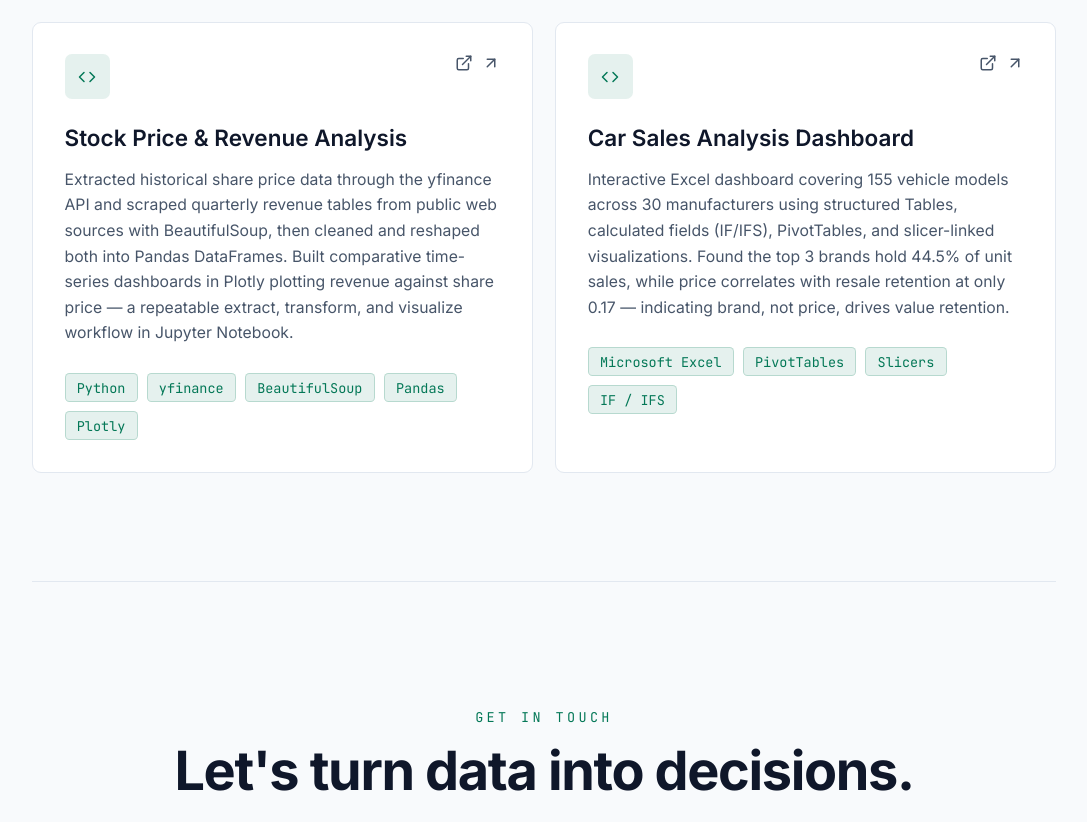
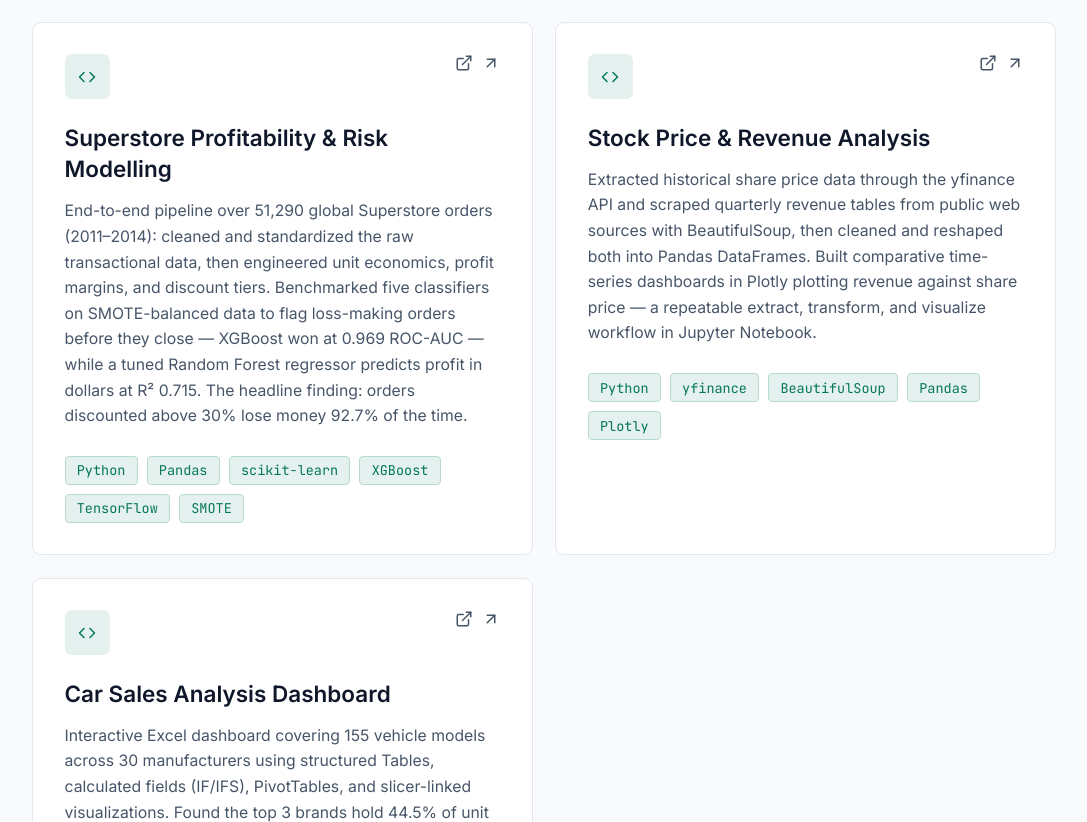
Before and after one commit to basanta999s-ship-it/basanta999s-ship-it.github.io, a React (Vite) app: page / in a window 1280 px wide. Shown: the part 5700-6522 px from the top of the page, without its empty margins (96-1183 px from the left). Built offline with nearby package versions, Linux system fonts and the light colour scheme.

Commit message:
Add Superstore profitability modelling to featured projects
End-to-end analytics and ML pipeline over 51,290 global Superstore
orders. Leads the projects list since it is the most substantial of
the three.

```diff
--- a/src/components/Frameworks.jsx
+++ b/src/components/Frameworks.jsx
@@ -2,6 +2,12 @@ import { motion } from 'framer-motion';
 import { ArrowUpRight, Code, ExternalLink } from 'lucide-react';
 
 const projects = [
+  {
+    title: 'Superstore Profitability & Risk Modelling',
+    desc: 'End-to-end pipeline over 51,290 global Superstore orders (2011–2014): cleaned and standardized the raw transactional data, then engineered unit economics, profit margins, and discount tiers. Benchmarked five classifiers on SMOTE-balanced data to flag loss-making orders before they close — XGBoost won at 0.969 ROC-AUC — while a tuned Random Forest regressor predicts profit in dollars at R² 0.715. The headline finding: orders discounted above 30% lose money 92.7% of the time.',
+    tech: ['Python', 'Pandas', 'scikit-learn', 'XGBoost', 'TensorFlow', 'SMOTE'],
+    href: '#',
+  },
   {
     title: 'Stock Price & Revenue Analysis',
     desc: 'Extracted historical share price data through the yfinance API and scraped quarterly revenue tables from public web sources with BeautifulSoup, then cleaned and reshaped both into Pandas DataFrames. Built comparative time-series dashboards in Plotly plotting revenue against share price — a repeatable extract, transform, and visualize workflow in Jupyter Notebook.',
```
